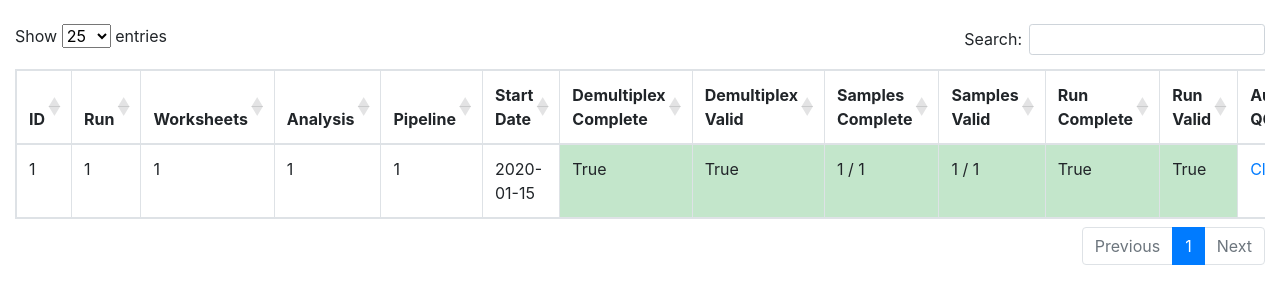
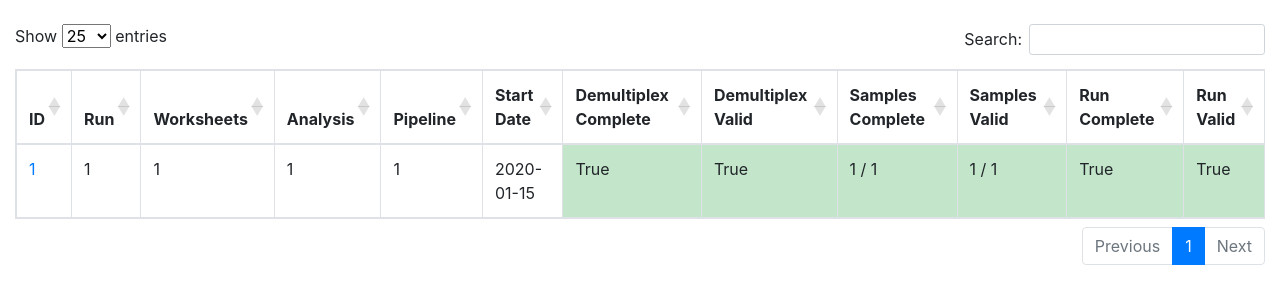
Before and after one commit to AWGL/auto_qc, a Django app: page / in a window 1280 px wide. Shown: the part 56-360 px from the top of the page. Run offline with Django 3.2, Linux system fonts and the light colour scheme; a user stored in the database is signed in; tables that the repository leaves empty hold one stand-in row (values such as "Sample post"); some libraries are stand-ins or nearby versions.

Commit message:
additional speed

```diff
--- a/qc_database/templates/auto_qc/home.html
+++ b/qc_database/templates/auto_qc/home.html
@@ -22,14 +22,19 @@
 	  <th>Samples Valid</th>
 	  <th>Run Complete</th>
 	  <th>Run Valid</th>
-	  <th>Auto QC</th>
 	</tr>
   </thead>
 
   <tbody>
 	{% for run_analysis in run_analyses %}
 	<tr>
-		<td> {{run_analysis.pk}} </td>
+
+		<td>
+		 <a href="{% url 'view_run_analysis' pk=run_analysis.pk %}">
+				{{run_analysis.pk}}
+		 </a>
+		</td>
+
 		<td> {{run_analysis.run.run_id}} </td>
 		<td> {{run_analysis.get_worksheets}} </td>
 		<td> {{run_analysis.analysis_type.analysis_type_id}} </td>
@@ -69,11 +74,7 @@
 		<td  class="table-danger" > {{run_analysis.results_valid}} </td>
 		{% endif %}
 
-		<td>
-		 <a href="{% url 'view_run_analysis' pk=run_analysis.pk %}">
-				Click
-		 </a>
-		</td>
+
 
 
 
```
